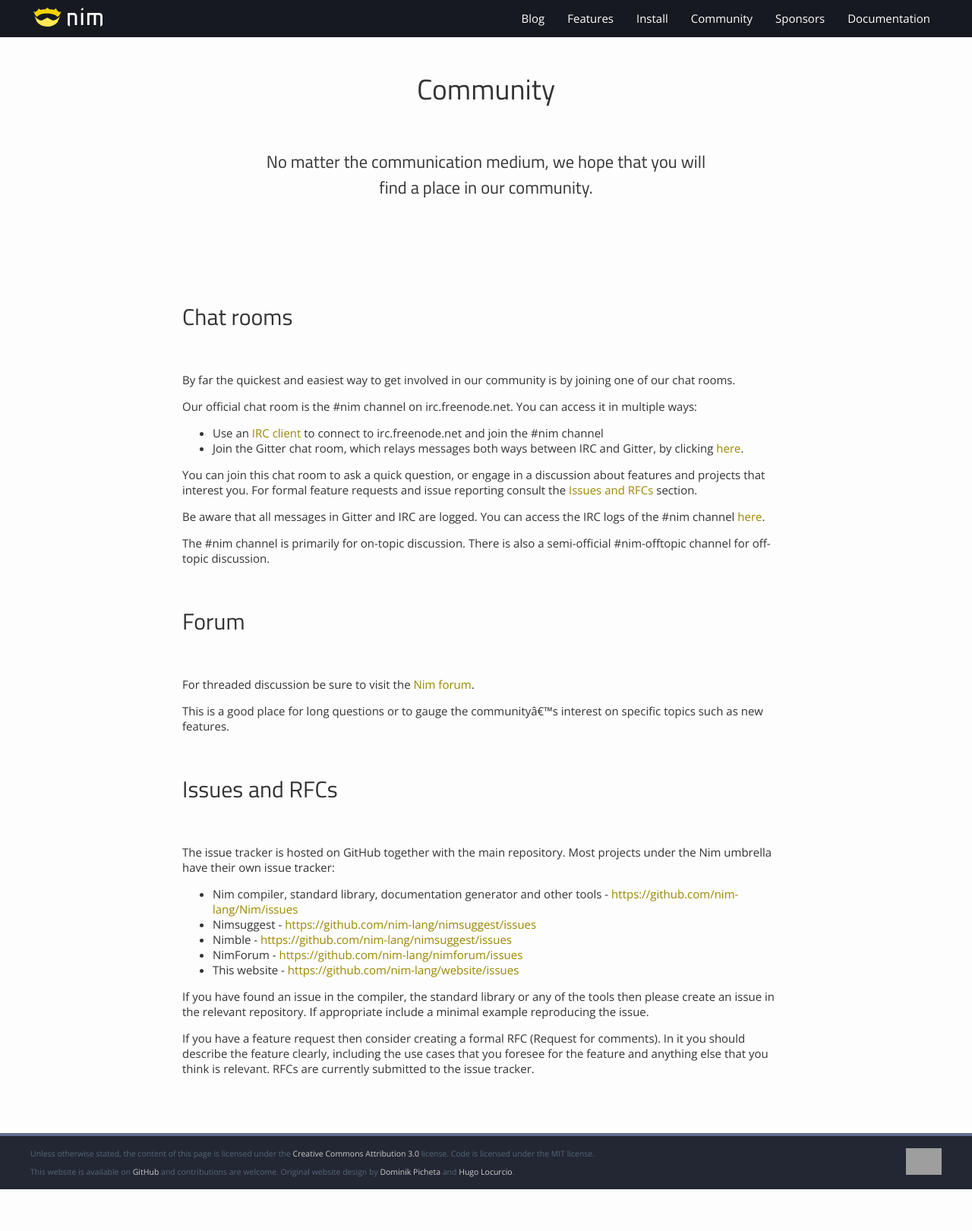
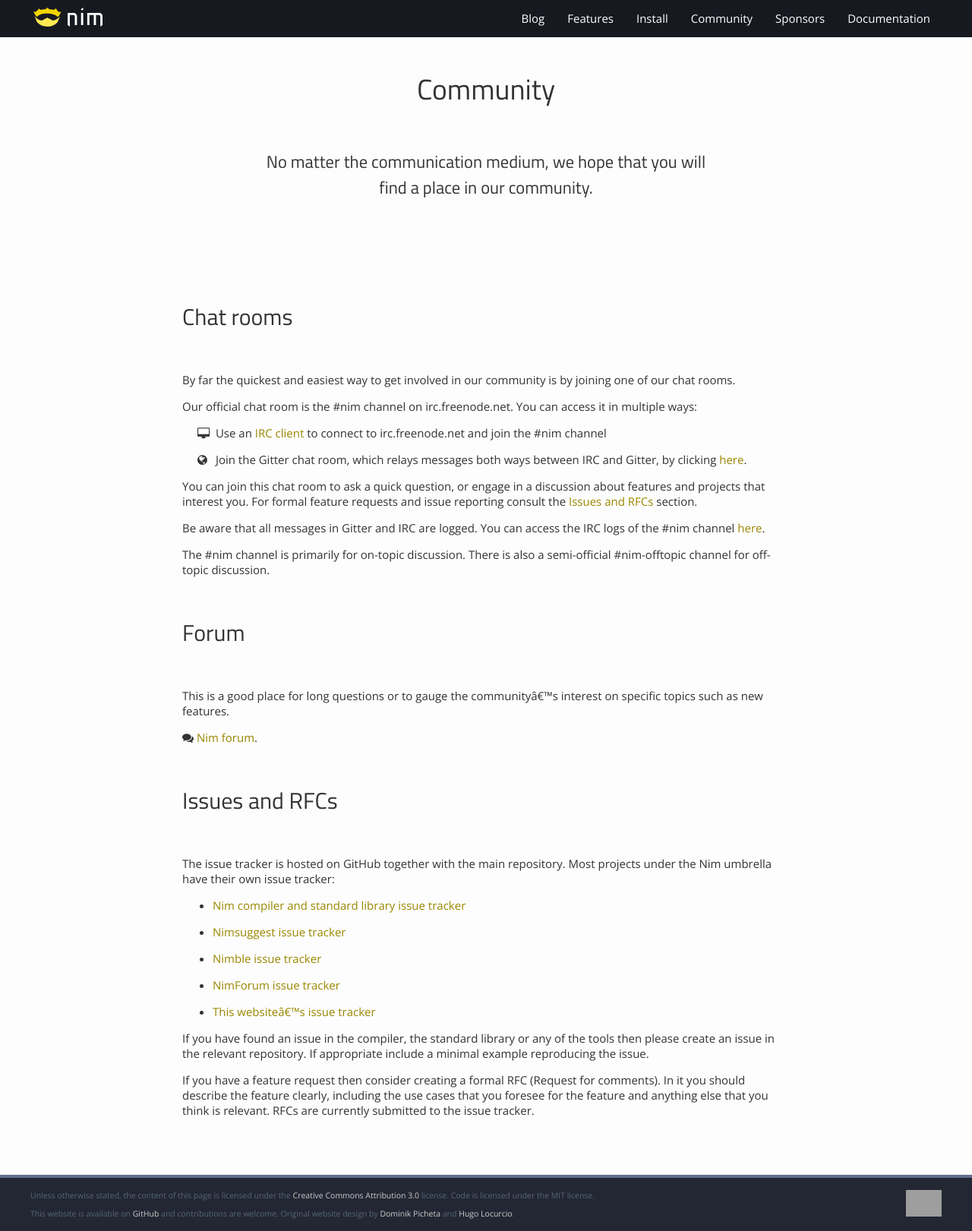
Before and after one commit to nim-lang/website, a Jekyll site: the page built from jekyll_prototype/community.md, in a window 1280 px wide. Shown: the whole page at 76% size. Built offline with Jekyll 4.4.1, drawn with Linux system fonts in a browser that asks for light colours; before the commit the page ends 1566 px from its top, so only the background shows below that; grey boxes are pictures that could not be loaded.

Commit message:
Added a few icons to community page.

```diff
--- a/jekyll_prototype/assets/css/main.scss
+++ b/jekyll_prototype/assets/css/main.scss
@@ -641,6 +641,13 @@
 
 }
 
+// Styles for community page.
+
+.fa.li {
+  margin-left: 15pt;
+  width: 20px;
+}
+
 // Styles that apply only to medium-sized screens (small laptops for example)
 @media (max-width: 1370px) {
   body {
--- a/jekyll_prototype/community.md
+++ b/jekyll_prototype/community.md
@@ -19,10 +19,13 @@
 Our official chat room is the #nim channel on irc.freenode.net. You can
 access it in multiple ways:
 
-* Use an [IRC client](https://en.wikipedia.org/wiki/Internet_Relay_Chat#Clients)
-  to connect to irc.freenode.net and join the #nim channel
-* Join the Gitter chat room, which relays messages both ways between IRC and
-  Gitter, by clicking [here](https://gitter.im/nim-lang/Nim).
+<i class="fa fa-desktop li" aria-hidden="true"></i>
+Use an [IRC client](https://en.wikipedia.org/wiki/Internet_Relay_Chat#Clients)
+to connect to irc.freenode.net and join the #nim channel
+
+<i class="fa fa-globe li" aria-hidden="true"></i>
+Join the Gitter chat room, which relays messages both ways between IRC and
+Gitter, by clicking [here](https://gitter.im/nim-lang/Nim).
 
 You can join this chat room to ask a quick question, or engage in a discussion
 about features and projects that interest you. For formal feature requests and
@@ -37,22 +40,27 @@
 
 # Forum
 
-For threaded discussion be sure to visit the [Nim forum](https://forum.nim-lang.org).
-
 This is a good place for long questions or to gauge the community's interest
 on specific topics such as new features.
+
+<i class="fa fa-comments" aria-hidden="true"></i>
+[Nim forum](https://forum.nim-lang.org).
 
 # Issues and RFCs
 
 The issue tracker is hosted on GitHub together with the main repository.
 Most projects under the Nim umbrella have their own issue tracker:
 
-* Nim compiler, standard library, documentation generator and other tools -
-  [https://github.com/nim-lang/Nim/issues](https://github.com/nim-lang/Nim/issues)
-* Nimsuggest - [https://github.com/nim-lang/nimsuggest/issues](https://github.com/nim-lang/nimsuggest/issues)
-* Nimble - [https://github.com/nim-lang/nimsuggest/issues](https://github.com/nim-lang/nimble/issues)
-* NimForum - [https://github.com/nim-lang/nimforum/issues](https://github.com/nim-lang/nimsuggest/issues)
-* This website - [https://github.com/nim-lang/website/issues](https://github.com/nim-lang/nimsuggest/issues)
+
+* [Nim compiler and standard library issue tracker](https://github.com/nim-lang/Nim/issues)
+
+* [Nimsuggest issue tracker](https://github.com/nim-lang/nimsuggest/issues)
+
+* [Nimble issue tracker](https://github.com/nim-lang/nimble/issues)
+
+* [NimForum issue tracker](https://github.com/nim-lang/nimsuggest/issues)
+
+* [This website's issue tracker](https://github.com/nim-lang/website/issues)
 
 If you have found an issue in the compiler, the standard library or any of
 the tools then please create an issue in the relevant repository. If
```
